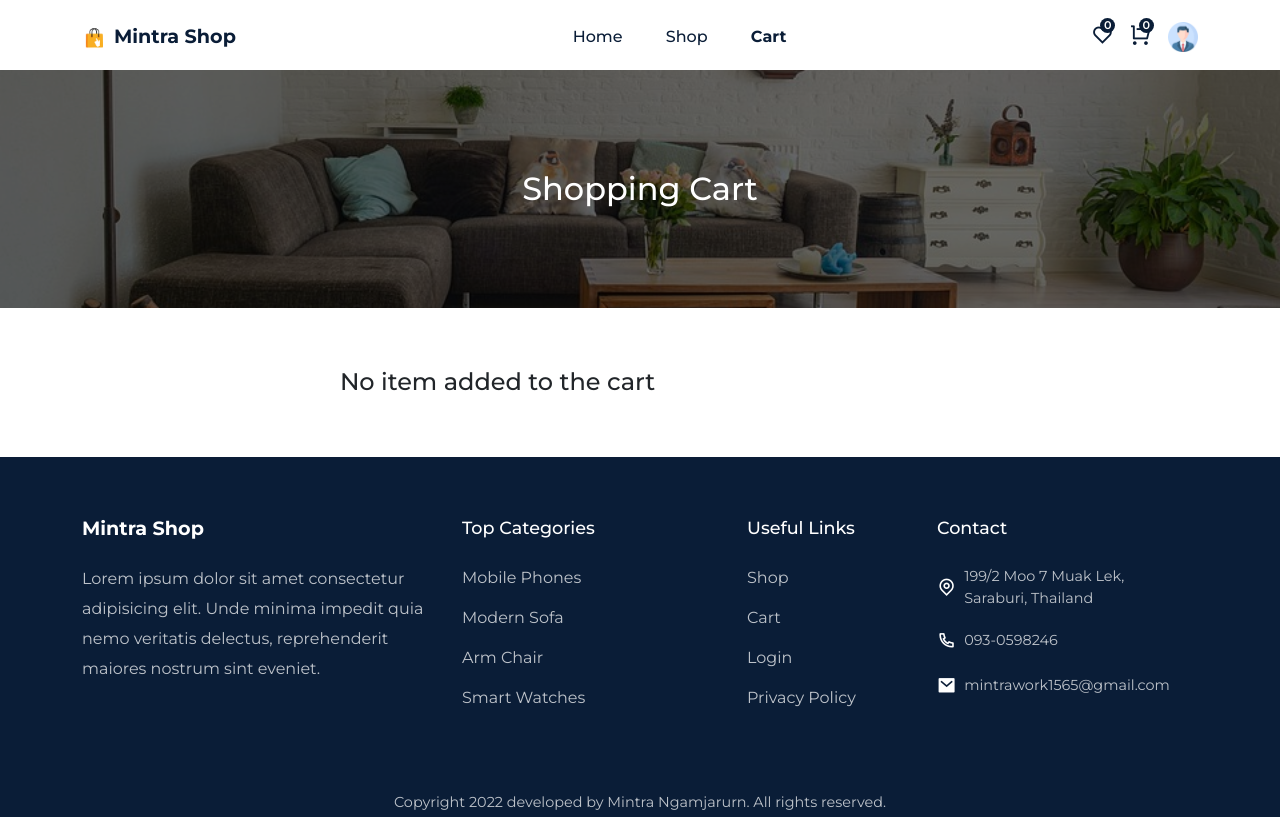
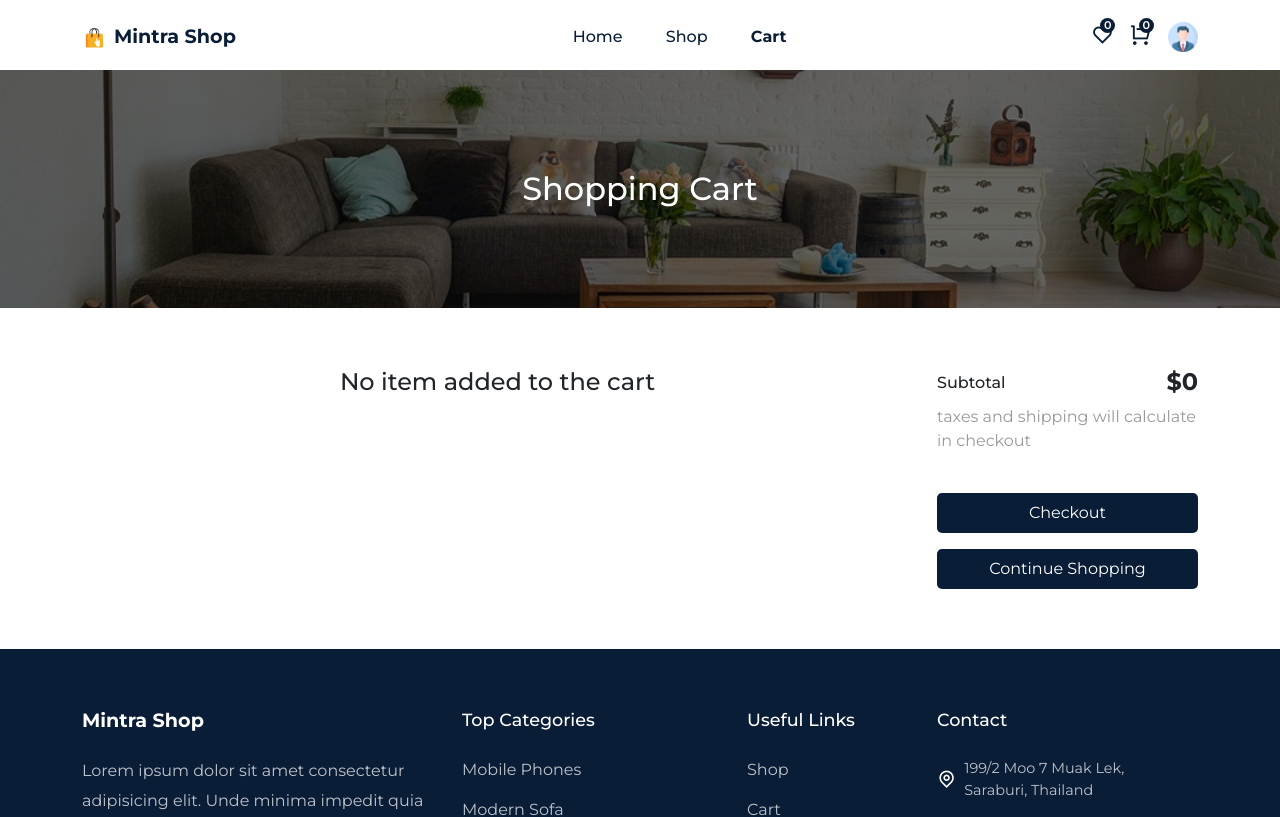
Before and after one commit to mintmintra/ShoppingEcommerce, a React (Create React App) app: page /cart in a window 1280 px wide. Shown: the top 817 px of the page. Built offline with nearby package versions, Linux system fonts and the light colour scheme.

Commit message:
product detail

```diff
--- a/src/pages/Cart.jsx
+++ b/src/pages/Cart.jsx
@@ -6,10 +6,12 @@
 import {motion} from 'framer-motion'
 import { cartActions } from '../redux/slices/cartSlice'
 import { useSelector, useDispatch } from "react-redux"
+import { Link } from 'react-router-dom'
 
 const Cart = () => {
 
   const cartItems = useSelector(state=> state.cart.cartItems)
+  const totalAmount = useSelector(state=> state.cart.totalAmount)
   return ( <Helmet title='Cart'>
     <CommonSection title="Shopping Cart" />
     <section>
@@ -41,7 +43,14 @@
           </Col>
           <Col lg='3'>
             <div>
-
+              <h6 className="d-flex align-items-center justify-content-between">Subtotal
+              <span className="fs-4 fw-bold">${totalAmount}</span>
+              </h6>
+            </div>
+            <p className='fs-6 mt-2'>taxes and shipping will calculate in checkout</p>
+            <div>
+              <button className="buy__btn w-100"><Link to='/checkout'>Checkout</Link></button>
+              <button className="buy__btn w-100 mt-3"><Link to='/shop'>Continue Shopping</Link></button>
             </div>
           </Col>
         </Row>
```
